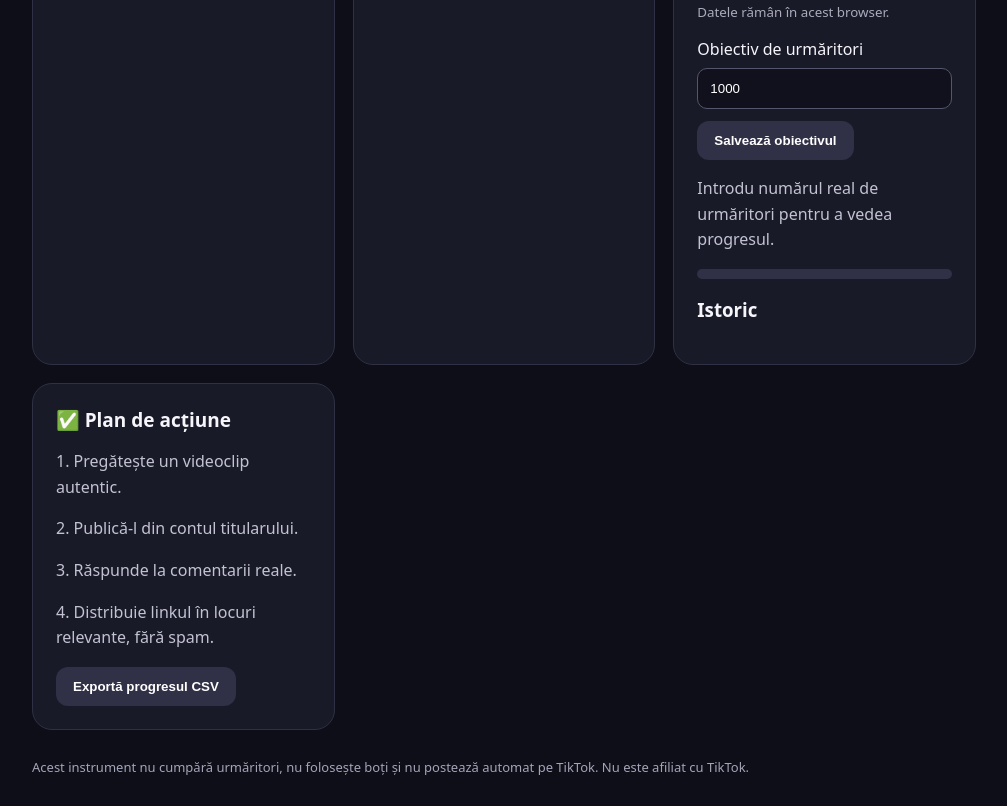
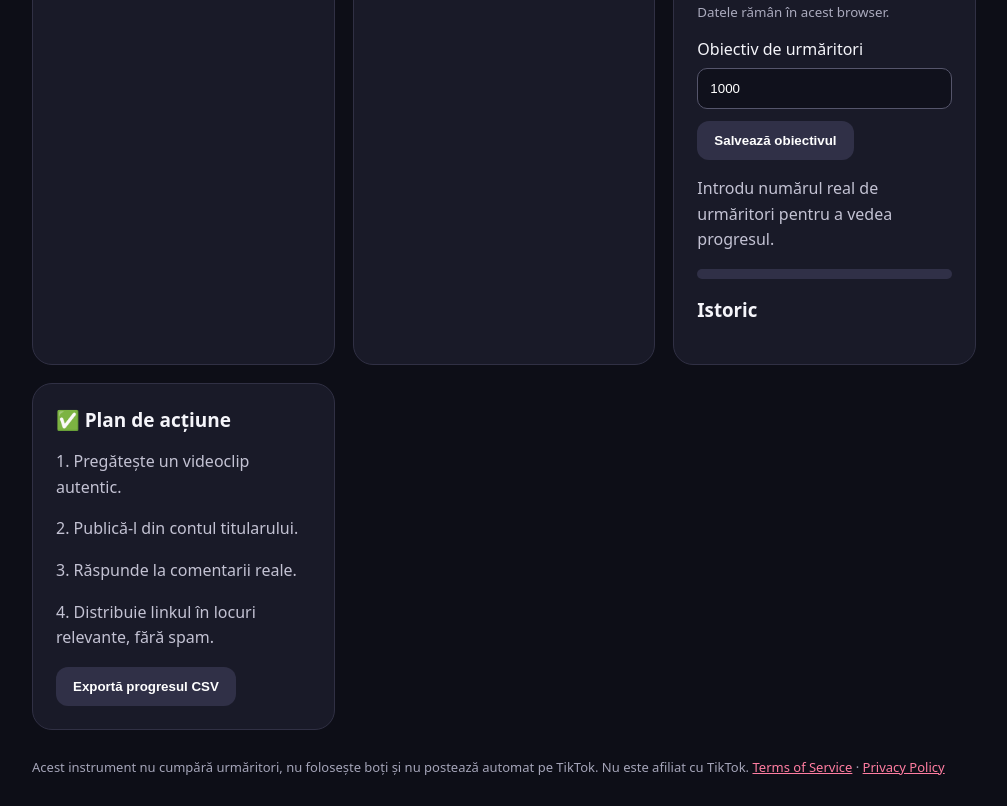
Before and after one commit to AdrianTransport/tiktok1, a plain HTML site: page index.html in a window 1280 px wide. Shown: the part 759-1565 px from the top of the page, without its empty margins (136-1143 px from the left). Drawn offline with Linux system fonts and the light colour scheme.

Commit message:
Link public legal pages from site footer

```diff
--- a/index.html
+++ b/index.html
@@ -7,7 +7,7 @@
 <section class="card"><h2>📣 Text pentru distribuire</h2><p id="caption"></p><button id="copy">Copiază mesajul</button><p id="status" aria-live="polite"></p></section>
 <section class="card"><h2>📈 Urmăritori</h2><label for="count">Numărul actual de urmăritori (introdus manual)</label><input id="count" type="number" min="0" step="1" placeholder="Ex. 850"><button id="save">Salvează</button><button class="secondary" id="correct">Corectează ultima valoare</button><output id="growth">—</output><small id="history">Datele rămân în acest browser.</small><p id="notice" aria-live="polite"></p><label for="goal">Obiectiv de urmăritori</label><input id="goal" type="number" min="1" step="1" value="1000"><button class="secondary" id="savegoal">Salvează obiectivul</button><p id="target"></p><div style="height:10px;background:#303047;border-radius:10px;overflow:hidden"><div id="bar" style="height:100%;width:0;background:#ff477e"></div></div><h3>Istoric</h3><div id="entries"></div></section>
 <section class="card"><h2>✅ Plan de acțiune</h2><p>1. Pregătește un videoclip autentic.</p><p>2. Publică-l din contul titularului.</p><p>3. Răspunde la comentarii reale.</p><p>4. Distribuie linkul în locuri relevante, fără spam.</p><button class="secondary" id="export">Exportă progresul CSV</button></section></div>
-<footer>Acest instrument nu cumpără urmăritori, nu folosește boți și nu postează automat pe TikTok. Nu este afiliat cu TikTok.</footer>
+<footer>Acest instrument nu cumpără urmăritori, nu folosește boți și nu postează automat pe TikTok. Nu este afiliat cu TikTok. <a href="./terms.html">Terms of Service</a> · <a href="./privacy.html">Privacy Policy</a></footer>
 </main><script>
 "use strict";
 const ideas=["Un videoclip de prezentare: cine este Carmen?","O întrebare pentru public: din ce oraș ne urmăriți?","Un moment amuzant, filmat cu acordul tuturor.","Un răspuns video la un comentariu real.","O invitație la următorul LIVE, dacă este programat.","O poveste autentică în 20 de secunde.","Trei lucruri care o fac pe Carmen să zâmbească."];
```
